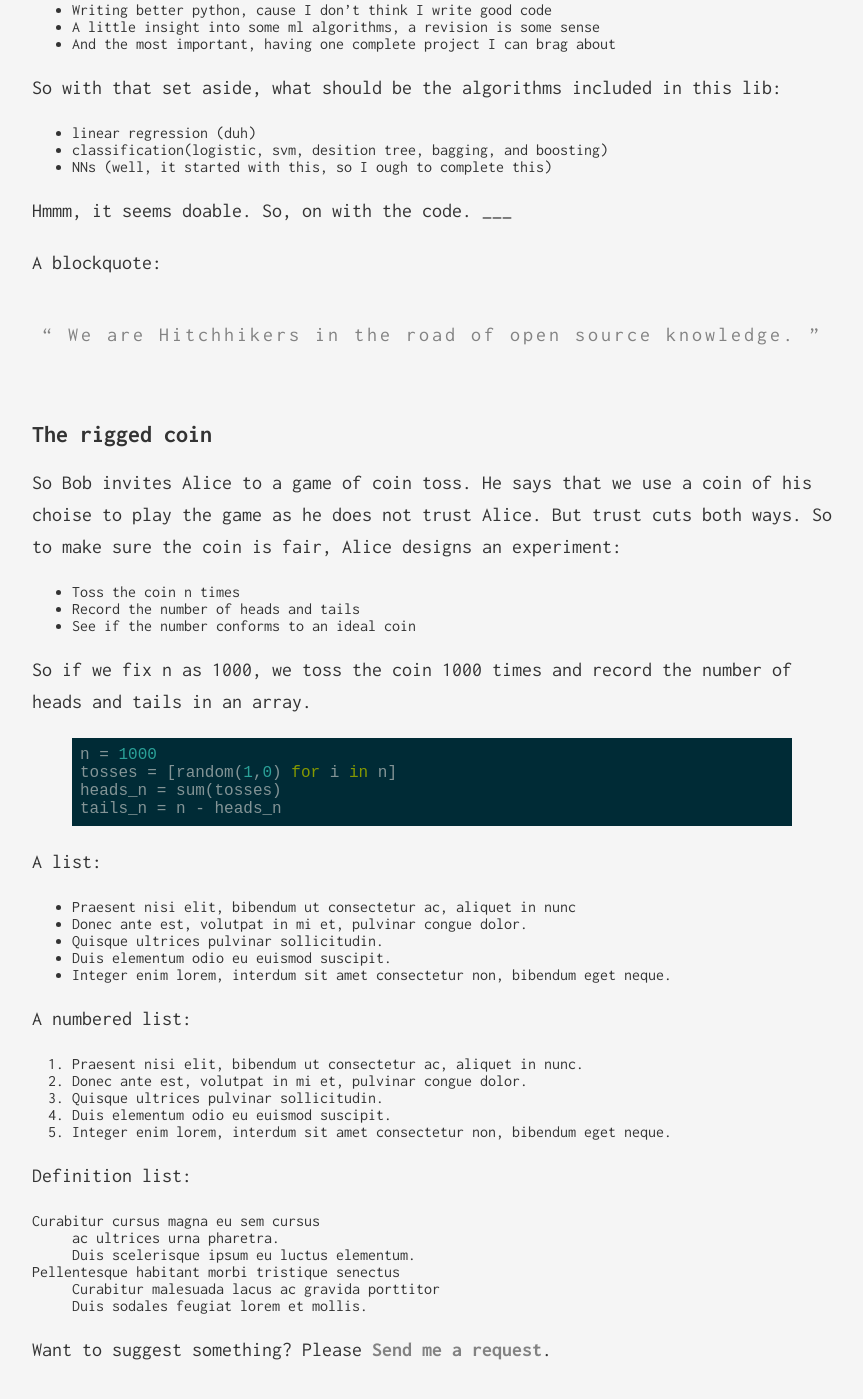
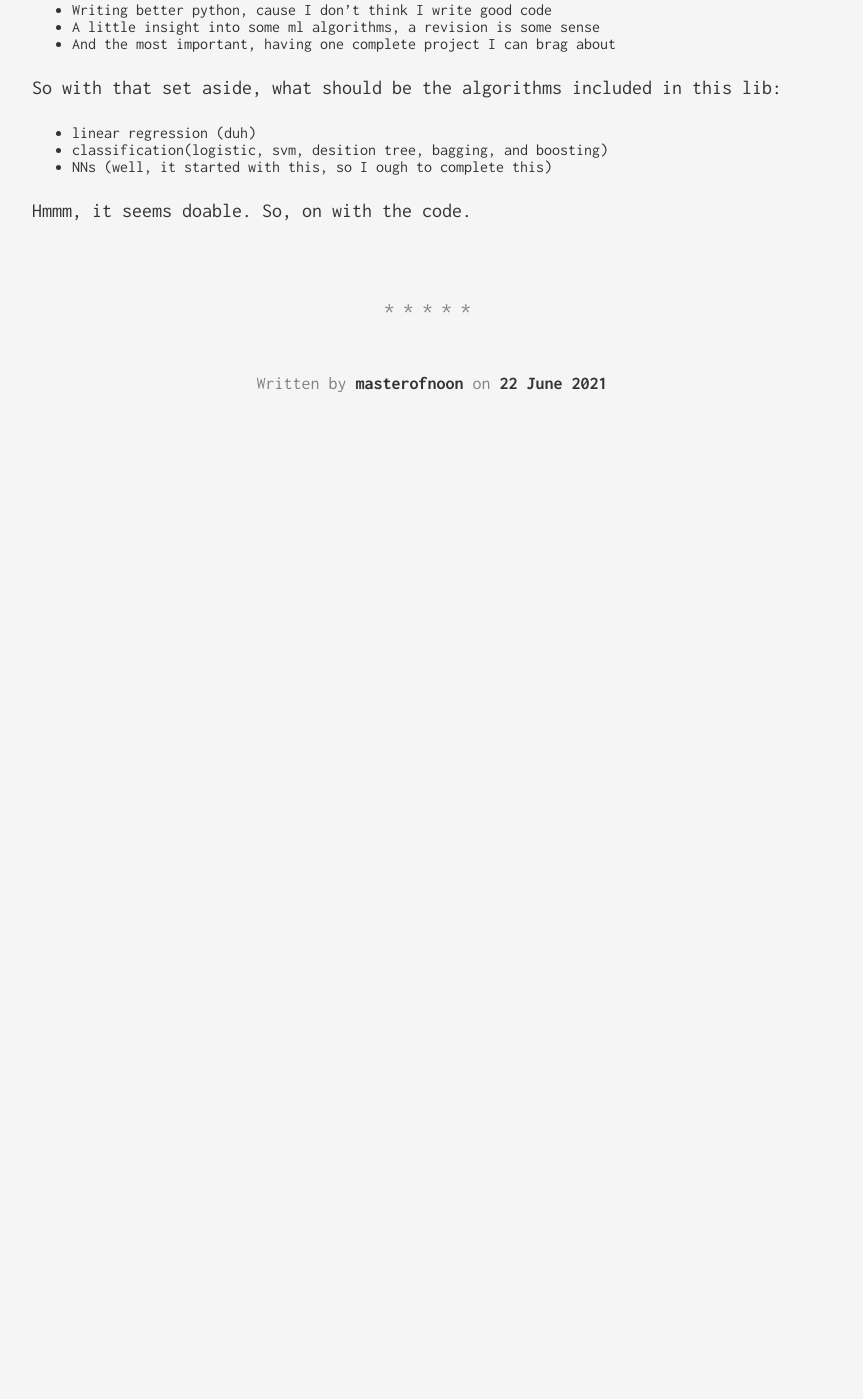
Before and after one commit to sreyaschaithanya/sreyaschaithanya.github.io, a Jekyll site: the page built from _posts/2021-06-22-ml scratch - logs.md, in a window 1280 px wide and 1400 px high, scrolled down 817 px. Shown: the whole window, without its empty margins (208-1071 px from the left). Built offline with Jekyll 4.4.1, drawn with Linux system fonts in a browser that asks for light colours; after the commit the page ends 1312 px from its top, so only the background shows below that; some of the changed text lies outside the part shown.

Commit message:
removed useless stuff

```diff
--- a/_posts/2021-06-22-ml scratch - logs.md
+++ b/_posts/2021-06-22-ml scratch - logs.md
@@ -8,7 +8,7 @@ categories: [ai]
 
 It has been quite a long hiatus from doing something worthwhile.
 
-A long time ago, along with the songs of tri mandili, the youtube algorithm decided to recommend me this gem of a video (https://www.youtube.com/watch?v=o64FV-ez6Gw) by Joel Grus. Naturally,  I made a repo and started to write an ml library from scratch. Annnnnnd I had forgotten about it a week later.
+A long time ago, along with the songs of tri mandili, the youtube algorithm decided to recommend me this gem of a [video](https://www.youtube.com/watch?v=o64FV-ez6Gw) by Joel Grus. Naturally,  I made a repo and started to write an ml library from scratch. Annnnnnd I had forgotten about it a week later.
 
 So, this is a try to bring life to the repo and complete the library to a usable level. I will be logging all raw thoughts and reasoning that come into my mind here. Hopefully, it's readable.
 
@@ -23,53 +23,3 @@ So with that set aside, what should be the algorithms included in this lib:
 -	NNs (well, it started with this, so I ough to complete this)
 
 Hmmm, it seems doable. So, on with the code.
-___
-
-A blockquote:
-
-> We are Hitchhikers in the road of open source knowledge.
-
-## The rigged coin
-
-So Bob invites Alice to a game of coin toss. He says that we use a coin of his choise to play the game as he does not trust Alice. But trust cuts both ways. So to make sure the coin is fair, Alice designs an experiment:
--   Toss the coin n times
--   Record the number of heads and tails
--   See if the number conforms to an ideal coin
-
-So if we fix n as 1000, we toss the coin 1000 times and record the number of heads and tails in an array.
-
-{% highlight python %}
-n = 1000
-tosses = [random(1,0) for i in n]
-heads_n = sum(tosses)
-tails_n = n - heads_n
-{% endhighlight %}
-
-
-A list:
-
-- Praesent nisi elit, bibendum ut consectetur ac, aliquet in nunc
-- Donec ante est, volutpat in mi et, pulvinar congue dolor.
-- Quisque ultrices pulvinar sollicitudin.
-- Duis elementum odio eu euismod suscipit.
-- Integer enim lorem, interdum sit amet consectetur non, bibendum eget neque.
-
-A numbered list:
-
-1. Praesent nisi elit, bibendum ut consectetur ac, aliquet in nunc.
-2. Donec ante est, volutpat in mi et, pulvinar congue dolor.
-3. Quisque ultrices pulvinar sollicitudin.
-4. Duis elementum odio eu euismod suscipit.
-5. Integer enim lorem, interdum sit amet consectetur non, bibendum eget neque.
-
-Definition list:
-
-Curabitur cursus magna eu sem cursus
-: ac ultrices urna pharetra.
-: Duis scelerisque ipsum eu luctus elementum.
-
-Pellentesque habitant morbi tristique senectus
-: Curabitur malesuada lacus ac gravida porttitor
-: Duis sodales feugiat lorem et mollis.
-
-Want to suggest something? Please [Send me a request](https://github.com/kronik3r/daktilo/issues/new).
```
